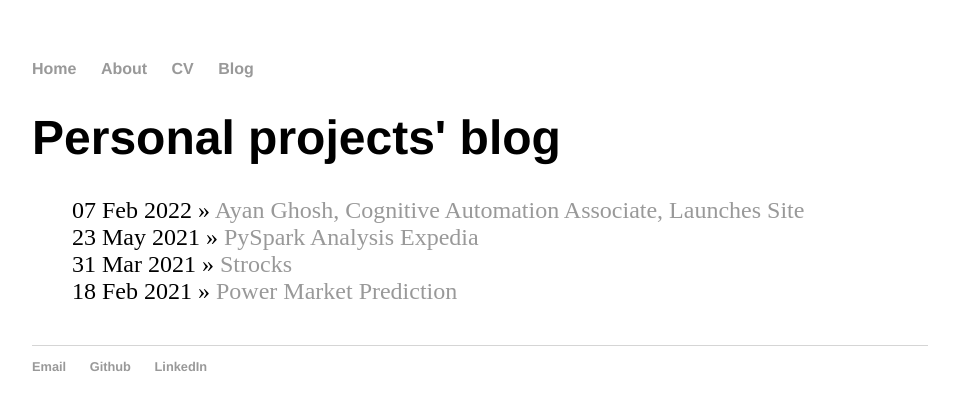
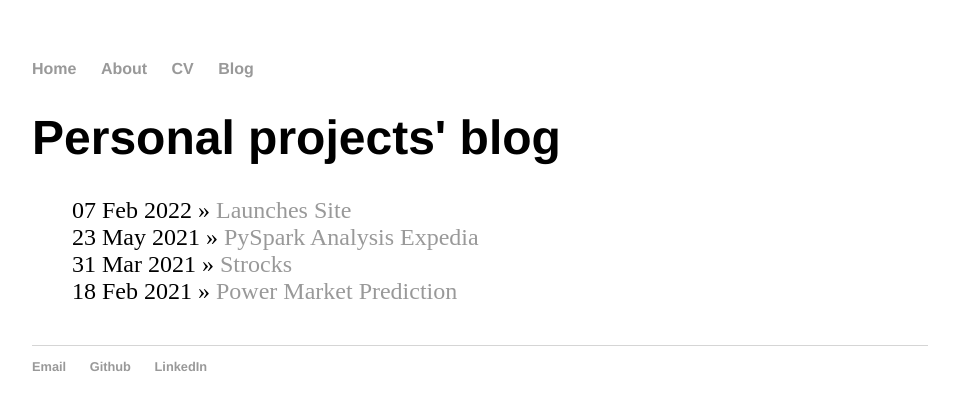
Before and after one commit to ayan-ghosh103/ayan-ghosh103.github.io, a Jekyll site: the page built from blog/index.html, in a window 1280 px wide. Shown: the top 410 px of the page, without its empty margins (160-1119 px from the left). Built offline with Jekyll 4.4.1, drawn with Linux system fonts in a browser that asks for light colours.

Commit message:
Update 2022-02-07-ayan-ghosh-site-launched.md

```diff
--- a/_posts/2022-02-07-ayan-ghosh-site-launched.md
+++ b/_posts/2022-02-07-ayan-ghosh-site-launched.md
@@ -1,6 +1,6 @@
 ---
 layout: post
-title: "Ayan Ghosh, Cognitive Automation Associate, Launches Site"
+title: "Launches Site"
 date: 2022-02-07
 ---
 
```
